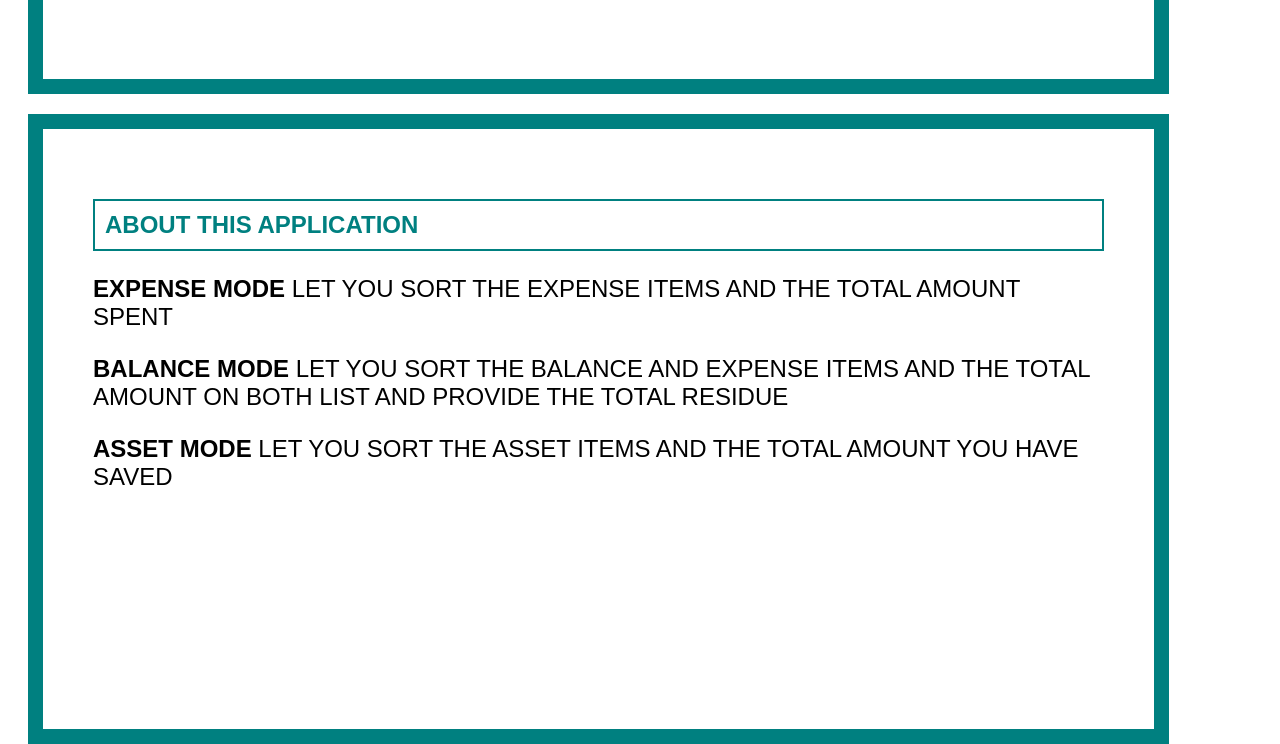
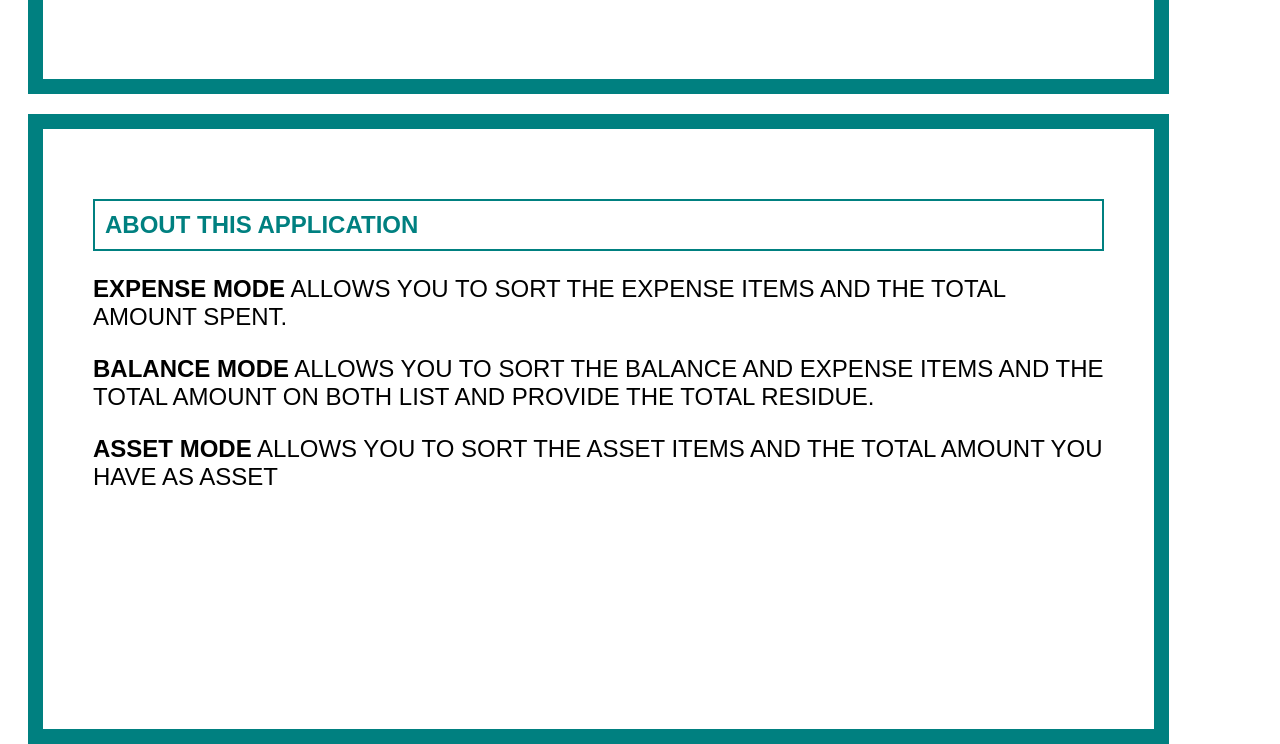
Before and after one commit to topaAfsana/PHONE_BUDGET_MULTI, a plain HTML site: page index.html in a window 1280 px wide. Shown: the part 666-1410 px from the top of the page. Drawn offline with Linux system fonts and the light colour scheme.

Commit message:
Update index.html

```diff
--- a/index.html
+++ b/index.html
@@ -28,9 +28,9 @@
 
 <div id="aboutZone">
 	<h2>ABOUT THIS APPLICATION</h2>
-	<p> <strong>EXPENSE MODE</strong> LET YOU SORT THE EXPENSE ITEMS AND THE TOTAL AMOUNT SPENT</p>
-<p> <strong>BALANCE MODE</strong> LET YOU SORT THE BALANCE AND EXPENSE ITEMS AND THE TOTAL AMOUNT ON BOTH LIST AND PROVIDE THE TOTAL RESIDUE </p>
-<p> <strong>ASSET MODE</strong> LET YOU SORT THE ASSET ITEMS AND THE TOTAL AMOUNT YOU HAVE SAVED</p>
+	<p> <strong>EXPENSE MODE</strong> ALLOWS YOU TO SORT THE EXPENSE ITEMS AND THE TOTAL AMOUNT SPENT.</p>
+<p> <strong>BALANCE MODE</strong> ALLOWS YOU TO SORT THE BALANCE AND EXPENSE ITEMS AND THE TOTAL AMOUNT ON BOTH LIST AND PROVIDE THE TOTAL RESIDUE. </p>
+<p> <strong>ASSET MODE</strong> ALLOWS YOU TO SORT THE ASSET ITEMS AND THE TOTAL AMOUNT YOU HAVE AS ASSET</p>
 </div>
 
 
```
